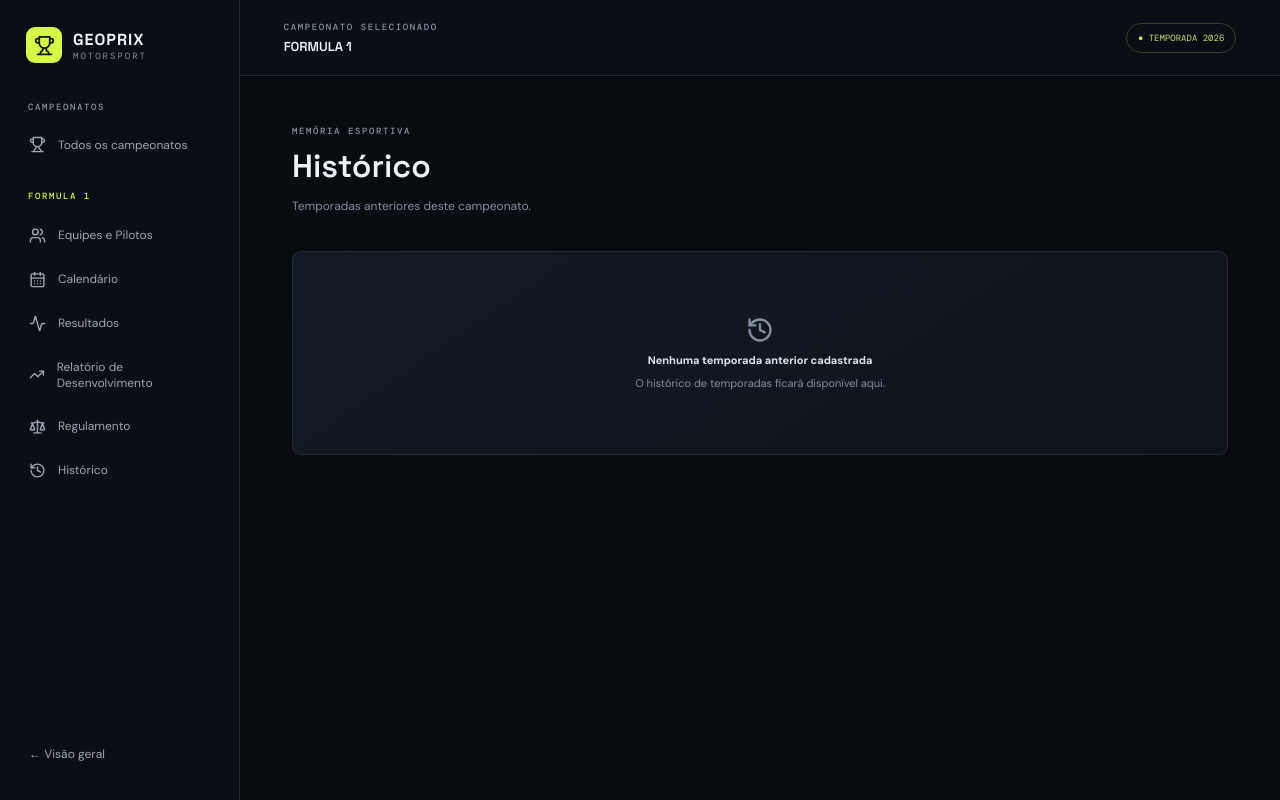
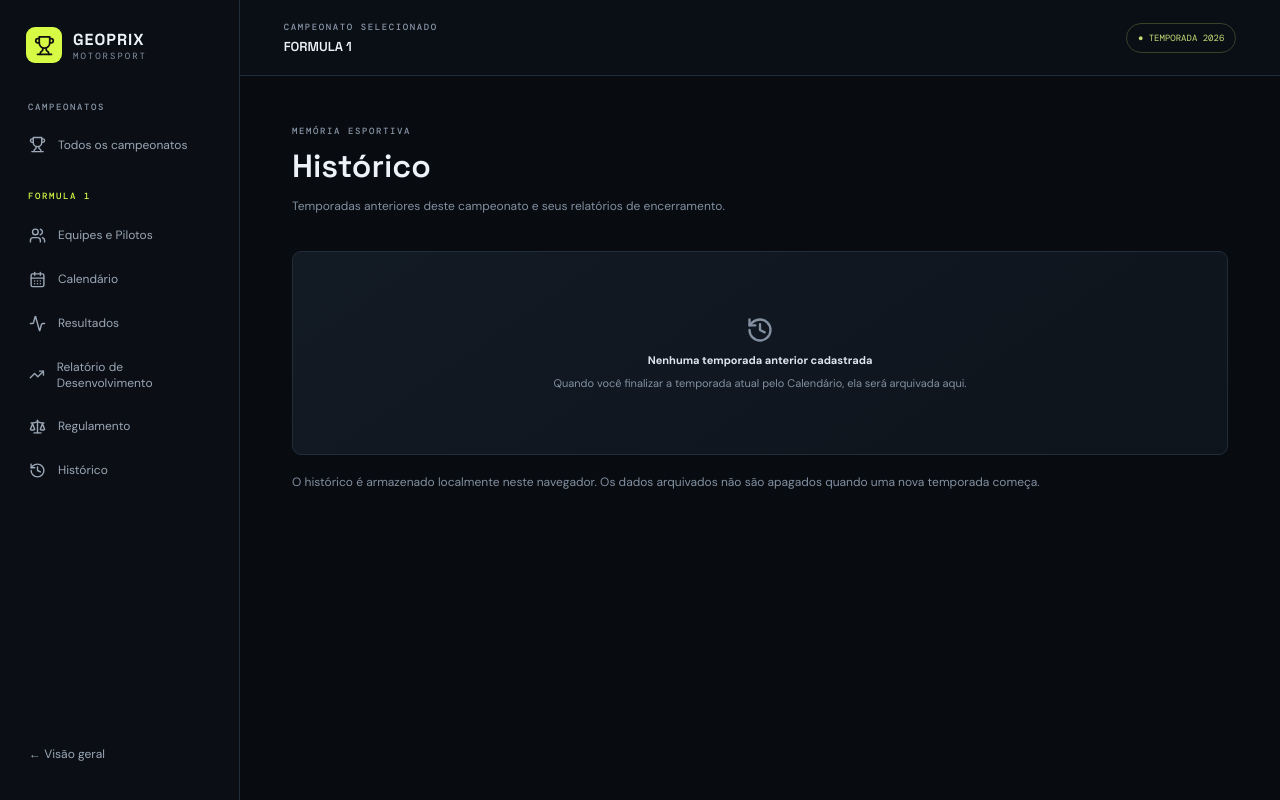
Before and after one commit to geoprix0-coder/geoprix-motorsport, a Next.js app: page /championships/formula-1-2026/history/ in a window 1280 px wide. Built offline with nearby package versions, Linux system fonts and the light colour scheme.

Commit message:
Archive completed seasons in championship history

```diff
--- a/src/app/championships/[id]/history/page.tsx
+++ b/src/app/championships/[id]/history/page.tsx
@@ -1,2 +1,44 @@
-import { History } from "lucide-react";
-export default function ChampionshipHistoryPage(){return <main className="manager-shell"><div className="manager-content"><div className="manager-heading"><div><span className="eyebrow">MEMÓRIA ESPORTIVA</span><h1>Histórico</h1><p>Temporadas anteriores deste campeonato.</p></div></div><section className="team-list"><div className="empty-state"><History size={28}/><b>Nenhuma temporada anterior cadastrada</b><span>O histórico de temporadas ficará disponível aqui.</span></div></section></div></main>}
+"use client";
+import {useEffect,useState} from "react";
+import {useParams} from "next/navigation";
+import {History,Trophy,CalendarDays} from "lucide-react";
+
+type ArchivedRecommendation={subjectType:"driver"|"team";subjectName:string;attribute:string;direction:"increase"|"decrease";reason:string};
+type ArchivedSeason={season:number;completedAt:string;rounds:{id:string;round:number;circuitName:string;status:string}[];reports:{kind?:string;recommendations:ArchivedRecommendation[]}[]};
+
+export default function ChampionshipHistoryPage(){
+ const {id}=useParams<{id:string}>();
+ const [seasons,setSeasons]=useState<ArchivedSeason[]>([]);
+ const [loaded,setLoaded]=useState(false);
+ useEffect(()=>{
+  try{const raw=localStorage.getItem("geoprix-season-history-"+id);const parsed=raw?JSON.parse(raw):[];if(Array.isArray(parsed))setSeasons(parsed.sort((a:ArchivedSeason,b:ArchivedSeason)=>b.season-a.season));}
+  catch{setSeasons([])}
+  setLoaded(true);
+ },[id]);
+ return <main className="manager-shell"><div className="manager-content">
+  <div className="manager-heading"><div><span className="eyebrow">MEMÓRIA ESPORTIVA</span><h1>Histórico</h1><p>Temporadas anteriores deste campeonato e seus relatórios de encerramento.</p></div></div>
+  {!loaded?<p>Carregando histórico...</p>:seasons.length===0?<section className="team-list"><div className="empty-state"><History size={28}/><b>Nenhuma temporada anterior cadastrada</b><span>Quando você finalizar a temporada atual pelo Calendário, ela será arquivada aqui.</span></div></section>:seasons.map(season=>{
+   const finalReport=season.reports?.find(r=>r.kind==="season-end");
+   const recommendations=finalReport?.recommendations||[];
+   return <section className="team-list" key={season.season}>
+    <div className="list-heading"><div><span className="eyebrow">TEMPORADA ENCERRADA</span><h2>Temporada {season.season}</h2></div><span>{new Date(season.completedAt).toLocaleDateString("pt-BR")}</span></div>
+    <div className="manager-stats"><div><CalendarDays/><b>{season.rounds?.length||0}</b><small>Etapas arquivadas</small></div><div><Trophy/><b>{recommendations.length}</b><small>Recomendações finais</small></div></div>
+    <div className="storage-note"><b>Calendário arquivado</b>{(season.rounds||[]).map(round=><p key={round.id}>Etapa {round.round} — {round.circuitName}</p>)}</div>
+    <div className="development-groups">
+     {(["driver","team"] as const).map(type=>{
+      const items=recommendations.filter(item=>item.subjectType===type);
+      return <section className="development-group" key={type}>
+       <div className="development-group-heading"><h3>{type==="driver"?"Recomendações para pilotos":"Recomendações para equipes"}</h3><span>{items.length}</span></div>
+       {items.length===0?<p className="storage-note">Nenhuma recomendação registrada.</p>:items.map((item,i)=><article className="development-recommendation" key={type+"-"+i}>
+        <div className="standing-name"><b>{item.subjectName}</b><small>{item.attribute}</small></div>
+        <strong className={item.direction==="increase"?"recommendation-up":"recommendation-down"}>{item.direction==="increase"?"Aumentar":"Diminuir"}</strong>
+        <p className="storage-note">{item.reason}</p>
+       </article>)}
+      </section>;
+     })}
+    </div>
+   </section>;
+  })}
+  <p className="storage-note">O histórico é armazenado localmente neste navegador. Os dados arquivados não são apagados quando uma nova temporada começa.</p>
+ </div></main>;
+}
```
